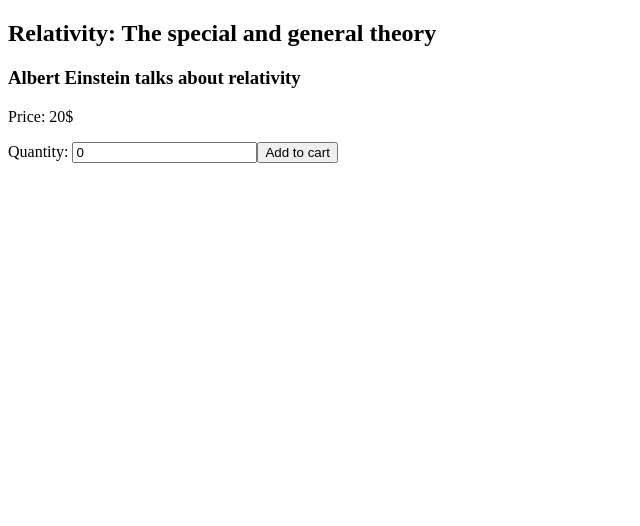
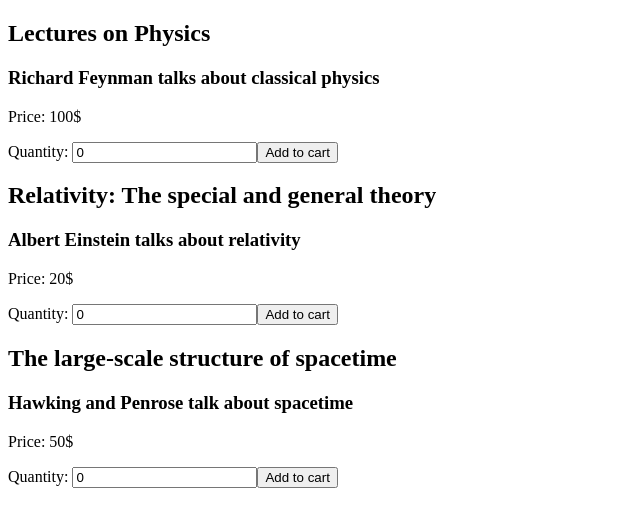
Before and after one commit to aniket-agra/shopper_app, a React (Vite) app in the folder frontend/: page / in a window 1280 px wide. Shown: the top 526 px of the page, without its empty margins (0-640 px from the left). Built offline with nearby package versions, Linux system fonts and the light colour scheme.

Commit message:
Add cards for each product

```diff
--- a/frontend/src/App.jsx
+++ b/frontend/src/App.jsx
@@ -63,10 +63,11 @@ function ShoppingCart() {
 
   return (
     <>
-      <ProductCard
-        productData = {data[1]}
-        addToCart = {addToCart}
-      />
+      {
+        data.map(
+          product => <ProductCard productData = {product} addToCart = {addToCart} key = {product.id}/>
+        )
+      }
     </>
   )
 }
```
